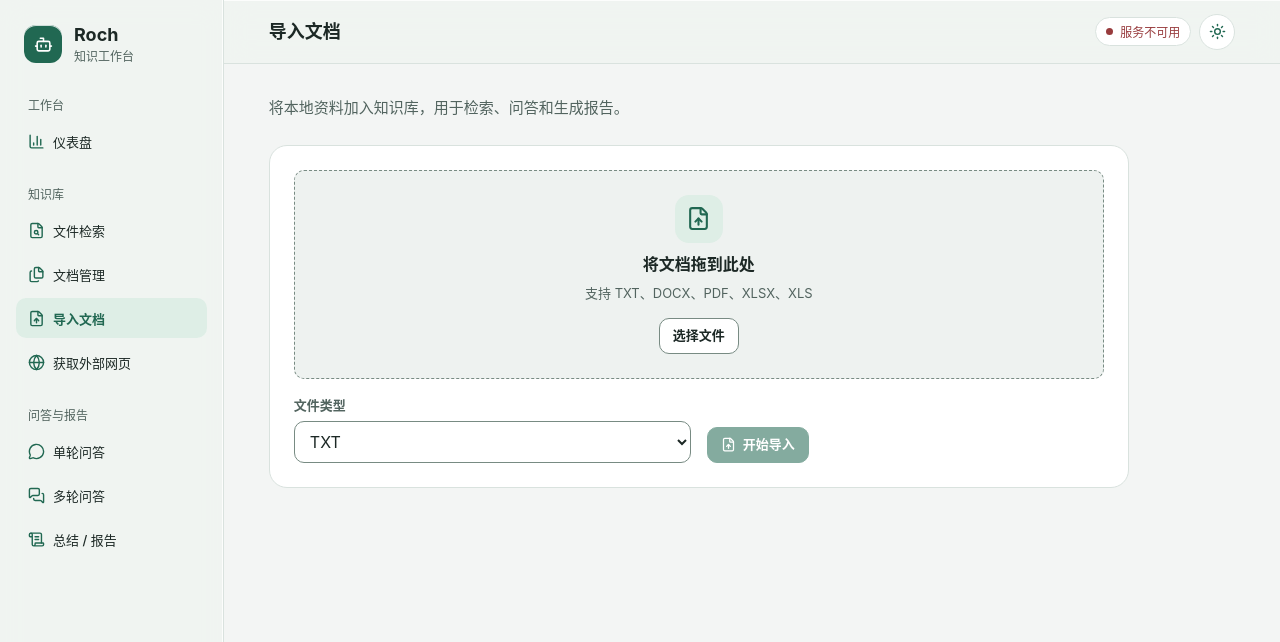
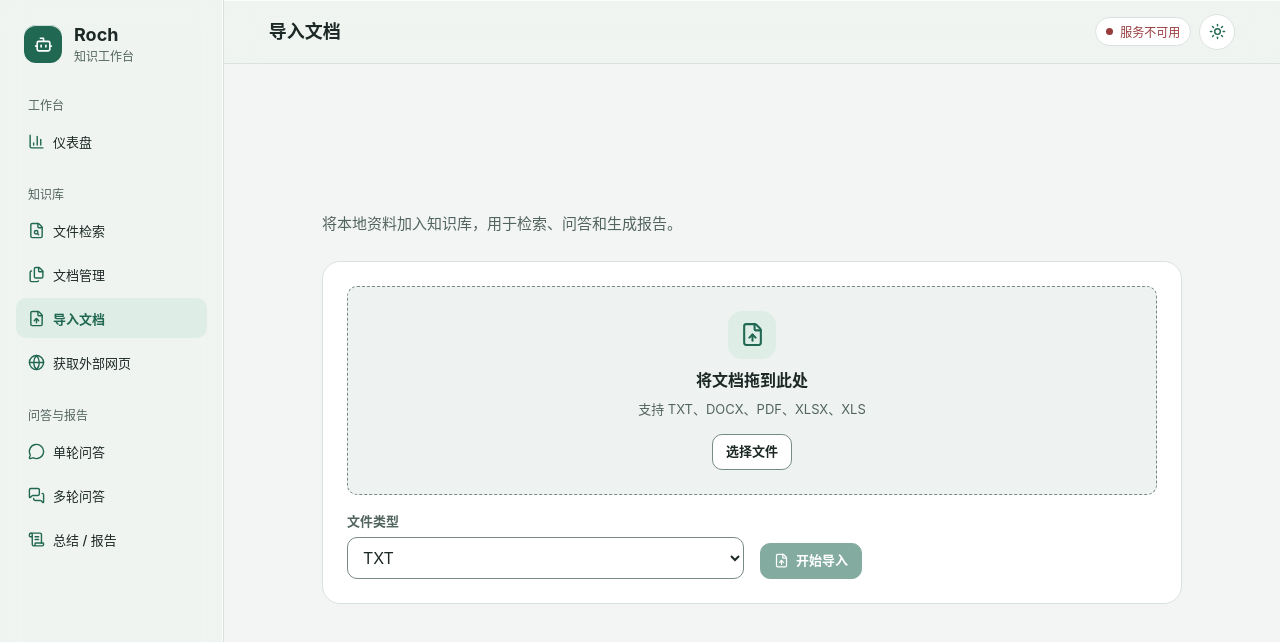
Before and after one commit to cwnk256/Roch, a Vue app in the folder web/: page /import in a window 1280 px wide. Shown: the top 642 px of the page. Built offline with nearby package versions, Linux system fonts and the light colour scheme; no server answers.

Commit message:
fix(web): 将导入文档面板居中

```diff
--- a/web/src/views/ImportDocumentView.vue
+++ b/web/src/views/ImportDocumentView.vue
@@ -169,8 +169,8 @@ async function retry() {
 }
 </script>
 <template>
-  <div class="page-intro"><p>将本地资料加入知识库，用于检索、问答和生成报告。</p></div>
-  <div class="panel panel-pad narrow-panel flow">
+  <div class="page-intro narrow-panel import-intro"><p>将本地资料加入知识库，用于检索、问答和生成报告。</p></div>
+  <div class="panel panel-pad narrow-panel flow import-panel">
     <div class="file-picker-area" :class="{'is-dragging': isDropActive}"
          @dragenter="enterDropArea" @dragover="allowFileDrop" @dragleave="leaveDropArea" @drop="dropFile">
       <span class="file-picker-icon"><FileUp :size="25" aria-hidden="true"/></span>
@@ -223,6 +223,14 @@ async function retry() {
 </template>
 
 <style scoped>
+:global(.content:has(> .import-panel)) {
+  flex: 1;
+  display: grid;
+  grid-template-rows: 1fr auto 1fr;
+  padding-block: var(--space-5);
+}
+.import-intro, .import-panel { width: 100%; margin-inline: auto }
+.import-intro { align-self: end }
 .file-picker-area { display: grid; justify-items: center; text-align: center; gap: var(--space-2); background: var(--inset); border: 1px dashed var(--control-line); padding: var(--space-5); border-radius: var(--radius-control) }
 .file-picker-area.is-dragging { background: var(--selection); border-style: solid; border-color: var(--accent) }
 .file-picker-area strong { max-width: 100%; overflow-wrap: anywhere }
```
